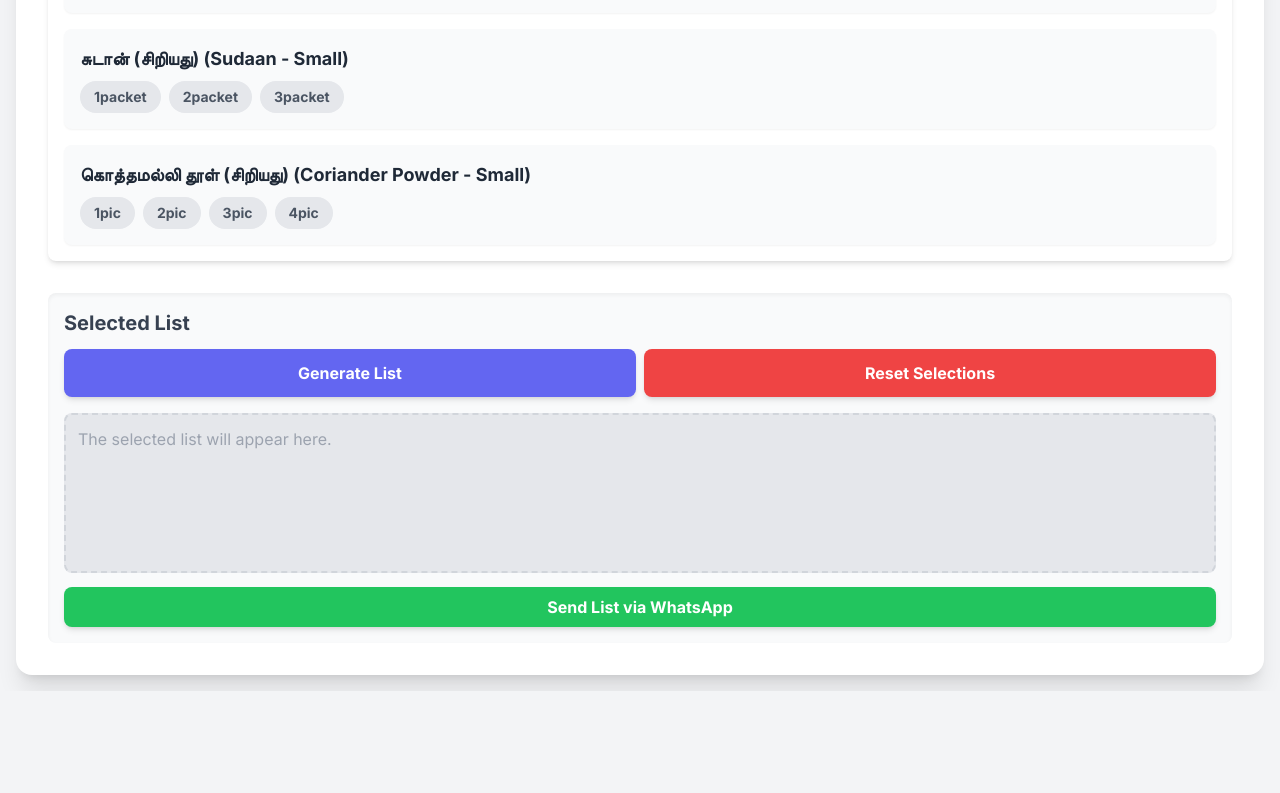
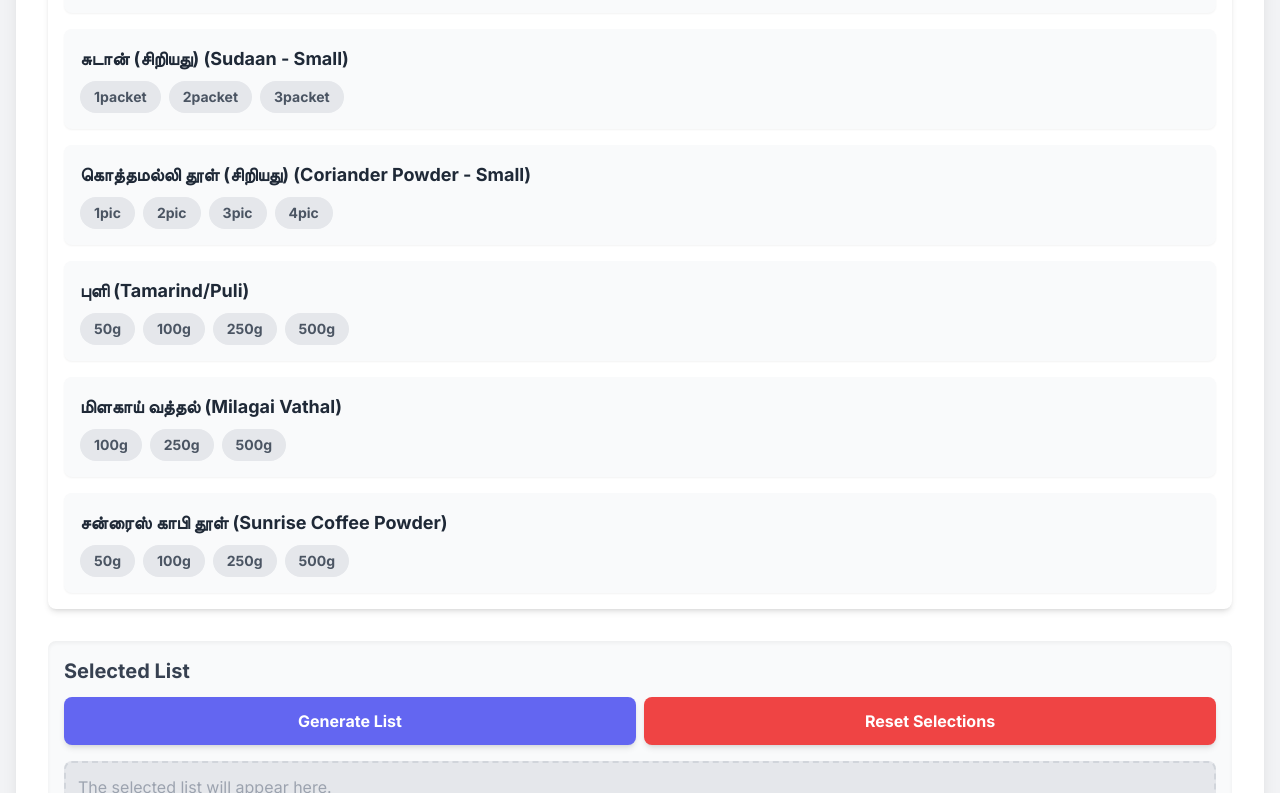
Before and after one commit to Manthrapichaiya/Monthly-grocery-list, a plain HTML site: page index.html in a window 1280 px wide. Shown: the part 5199-5992 px from the top of the page. Before the commit the page ends 5890 px from the top, so only its background shows below. Drawn offline with nearby package versions, Linux system fonts and the light colour scheme.

Commit message:
Update index.html

```diff
--- a/index.html
+++ b/index.html
@@ -142,7 +142,7 @@
 
             // New items
             { id: 'tea_powder', name: 'டீ தூள் (Tea Powder)', quantities: ['100g', '250g', '500g'] },
-            { id: 'sambar_powder', name: 'சாம்பார் தூள் (Sambar Powder)', quantities: ['100g', '250g', '500g'] },
+            { id: 'sambar_powder', name: 'சாம்பார் தூள் (Sambar Powder)', quantities: ['50g', '100g', '250g', '500g'] },
             { id: 'odacha_kadala', name: 'ஒடச்ச கடலை (Roasted Gram)', quantities: ['100g', '250g', '500g'] },
             { id: 'chilli_powder_new', name: 'மிளகாய் தூள் (Chilli Powder)', quantities: ['100g', '250g', '500g'] },
             { id: 'dish_washing_soap', name: 'பாத்திரம் சுத்தம் சோப் (Dish Washing Soap)', quantities: ['3pic', '5pic', '7pic', '10pic'] },
@@ -151,6 +151,11 @@
             { id: 'maidha_mavu', name: 'மைதா மாவு (Maida Flour)', quantities: ['500g', '1kg', '2kg', '3kg'] },
             { id: 'sudaan_small', name: 'சுடான் (சிறியது) (Sudaan - Small)', quantities: ['1packet', '2packet', '3packet'] },
             { id: 'coriander_powder_small', name: 'கொத்தமல்லி தூள் (சிறியது) (Coriander Powder - Small)', quantities: ['1pic', '2pic', '3pic', '4pic'] },
+
+            // Added items
+            { id: 'puli', name: 'புளி (Tamarind/Puli)', quantities: ['50g', '100g', '250g', '500g'] },
+            { id: 'milagai_vathal', name: 'மிளகாய் வத்தல் (Milagai Vathal)', quantities: ['100g', '250g', '500g'] },
+            { id: 'sunrise_coffee_powder', name: 'சன்ரைஸ் காபி தூள் (Sunrise Coffee Powder)', quantities: ['50g', '100g', '250g', '500g'] },
         ];
 
         // Store selections locally
```
